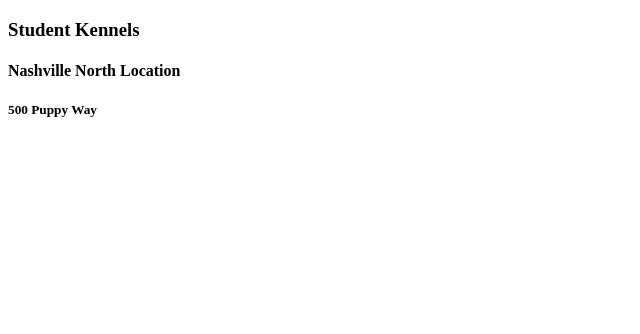
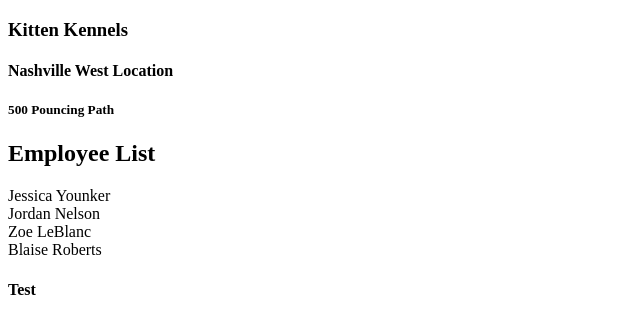
Before and after one commit to hannahmneal/my-react-project, a React (Create React App) app: page / in a window 1280 px wide. Shown: the top 334 px of the page, without its empty margins (0-640 px from the left). Built offline with nearby package versions, Linux system fonts and the light colour scheme.

Commit message:
Started practice exercise and resolved errors; Locations list says 'test'; still need to populated locations.

```diff
--- /dev/null
+++ b/src/components/Kennel.js
@@ -0,0 +1,18 @@
+// import ReactDOM from 'react-dom';
+import React, { Component } from 'react';
+import EmployeeList from "../employees/EmployeeList"  // Import EmployeeList component
+import Locations from "./Locations" // Import EmployeeList component
+
+export default class Kennel extends Component {
+    render() {
+        return (
+            <div>
+                <h3>Kitten Kennels</h3>
+                <h4>Nashville West Location</h4>
+                <h5>500 Pouncing Path</h5>
+                <EmployeeList />    {/*This line signals that the Kennel component is a parent of the EmployeeList component. */}
+                <Locations />
+            </div>
+        );
+    }
+}
--- /dev/null
+++ b/src/components/Locations.js
@@ -0,0 +1,9 @@
+import React, { Component } from 'react'
+
+export default class Locations extends Component {
+    render() {
+        return (
+            <h4>Test</h4>
+        );
+    }
+}
--- /dev/null
+++ b/src/employees/EmployeeList.js
@@ -0,0 +1,15 @@
+import React, { Component } from 'react'
+
+export default class EmployeeList  extends Component {
+    render() {
+        return (
+            <article>
+                <h1>Employee List</h1>
+                <section>Jessica Younker</section>
+                <section>Jordan Nelson</section>
+                <section>Zoe LeBlanc</section>
+                <section>Blaise Roberts</section>
+            </article>
+        );
+    }
+}
--- a/src/index.js
+++ b/src/index.js
@@ -1,16 +1,41 @@
-import ReactDOM from 'react-dom';
-import React, { Component } from 'react';
+//================================      SINGLE COMPONENT       ==============================
 
-class Kennel extends Component {
-    render() {
-        return (
-            <div>
-                <h3>Student Kennels</h3>
-                <h4>Nashville North Location</h4>
-                <h5>500 Puppy Way</h5>
-            </div>
-        );
-    }
-}
+import ReactDOM from "react-dom"
+import React from 'react'
+import Kennel from "./components/Kennel"
 
 ReactDOM.render(<Kennel />, document.querySelector("#root"));
+
+// Think of each one of your components as a factory function (i.e., a function that returns an object)
+//  extends Component {
+//     render() {
+//         return (
+//             <div>
+//                 <h3>Kitten Kennels</h3>
+//                 <h4>Nashville West Location</h4>
+//                 <h5>500 Pouncing Path</h5>
+//                 <EmployeeList />    {/* This line signals that the Kennel component is a parent of the EmployeeList component. */}
+//             </div>
+//         );
+//     }
+// }
+
+//============================================================================================
+//================================      CHILD COMPONENT       ================================
+
+// A good developer adheres to the "Single Responsibility Principle"
+
+// class EmployeeList extends Component {
+//     render() {
+//         return (
+//             <article>
+//                 <h1>Employee List</h1>
+//                 <section>Jessica Younker</section>
+//                 <section>Jordan Nelson</section>
+//                 <section>Zoe LeBlanc</section>
+//                 <section>Blaise Roberts</section>
+//             </article>
+//         );
+//     }
+// }
+// ReactDOM.render(<Kennel />, document.querySelector("#root"));
```
Also changed, not shown: index.html (deleted), main.js (deleted).
